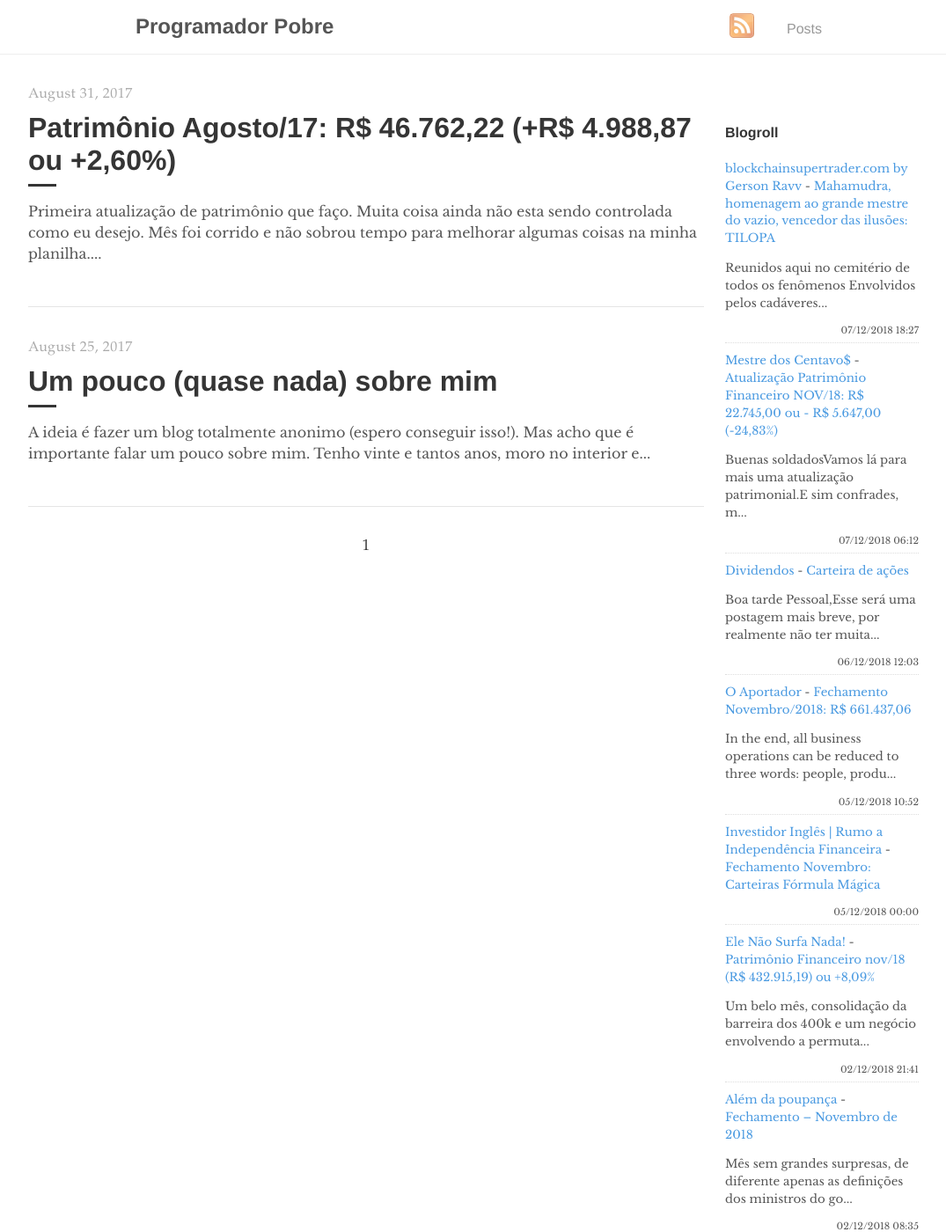
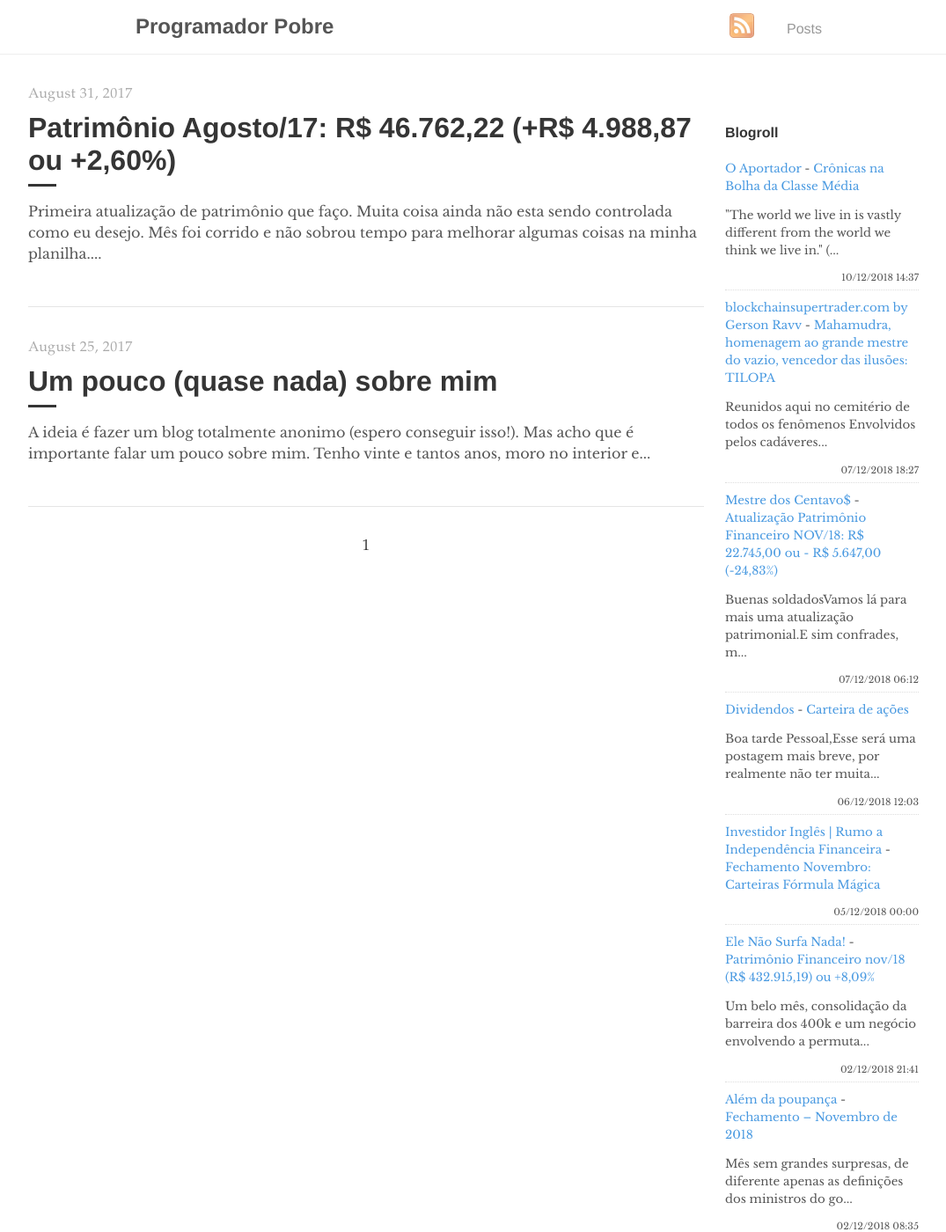
Before and after one commit to programadorpobre/programadorpobre.github.io, a Jekyll site: the page built from index.html, in a window 1280 px wide and 1400 px high. Shown: the whole window at 88% size, without its empty margins (96-1171 px from the left). Built offline with Jekyll 4.4.1, drawn with Linux system fonts in a browser that asks for light colours; the list of posts is cut into pages by our own code; comment, search, counter and statistics services are not loaded.

Commit message:
[ci skip] travis #492

```diff
--- a/_includes/feed-entries.html
+++ b/_includes/feed-entries.html
@@ -1,3 +1,8 @@
+<div class="feed-entry">
+    <a class="feed-entry-site-name" href="https://oaportadorfinanceiro.blogspot.com/">O Aportador</a> - <a class="feed-entry-title" href="https://oaportadorfinanceiro.blogspot.com/2018/12/cronicas-na-bolha-da-classe-media.html">Crônicas na Bolha da Classe Média</a>
+    <p class="feed-entry-summary">"The world we live in is vastly different from the world we think we live in." (...</p>
+    <time datetime="2018-12-10T14:37:00.001-02:00">10/12/2018 14:37</time>
+</div>
 <div class="feed-entry">
     <a class="feed-entry-site-name" href="http://www.blockchainsupertrader.com/">blockchainsupertrader.com by Gerson Ravv</a> - <a class="feed-entry-title" href="http://www.blockchainsupertrader.com/2018/12/mahamudra-homenagem-ao-grande-mestre-do.html">Mahamudra, homenagem ao grande mestre do vazio, vencedor das ilusões: TILOPA</a>
     <p class="feed-entry-summary">Reunidos aqui no cemitério de todos os fenômenos&nbsp;Envolvidos pelos cadáveres...</p>
@@ -12,11 +17,6 @@
     <a class="feed-entry-site-name" href="http://bonsdividendos.blogspot.com/">Dividendos</a> - <a class="feed-entry-title" href="http://bonsdividendos.blogspot.com/2018/12/carteira-de-acoes.html">Carteira de ações</a>
     <p class="feed-entry-summary">Boa tarde Pessoal,Esse será uma postagem mais breve, por realmente não ter muita...</p>
     <time datetime="2018-12-06T12:03:00.000-08:00">06/12/2018 12:03</time>
-</div>
-<div class="feed-entry">
-    <a class="feed-entry-site-name" href="https://oaportadorfinanceiro.blogspot.com/">O Aportador</a> - <a class="feed-entry-title" href="https://oaportadorfinanceiro.blogspot.com/2018/12/fechamento-novembro2018-r-66143706.html">Fechamento Novembro/2018: R$ 661.437,06</a>
-    <p class="feed-entry-summary">In the end, all business operations can be reduced to three words: people, produ...</p>
-    <time datetime="2018-12-05T10:52:00.001-02:00">05/12/2018 10:52</time>
 </div>
 <div class="feed-entry">
     <a class="feed-entry-site-name" href="https://www.investidoringles.com/">Investidor Inglês | Rumo a Independência Financeira</a> - <a class="feed-entry-title" href="https://www.investidoringles.com/2018/12/fechamento-novembro-formula-magica.html">Fechamento Novembro: Carteiras Fórmula Mágica</a>
```
